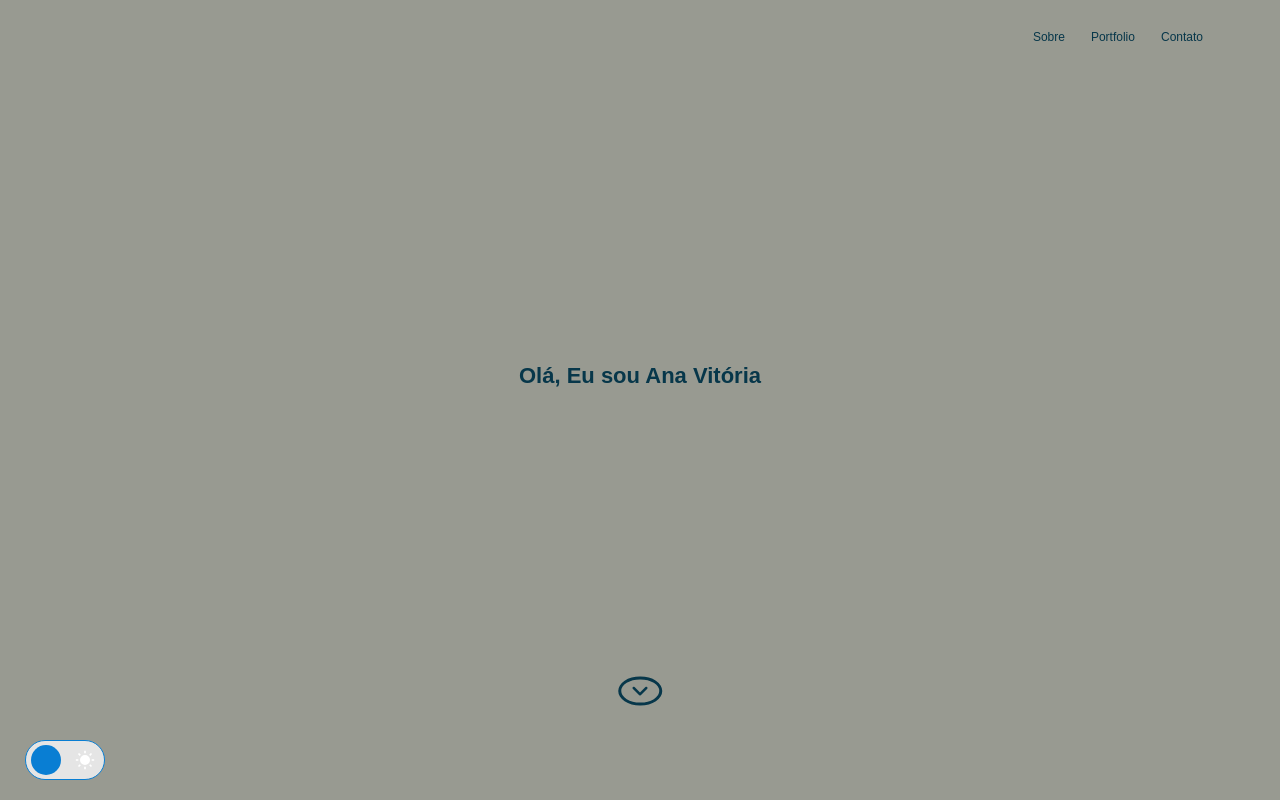
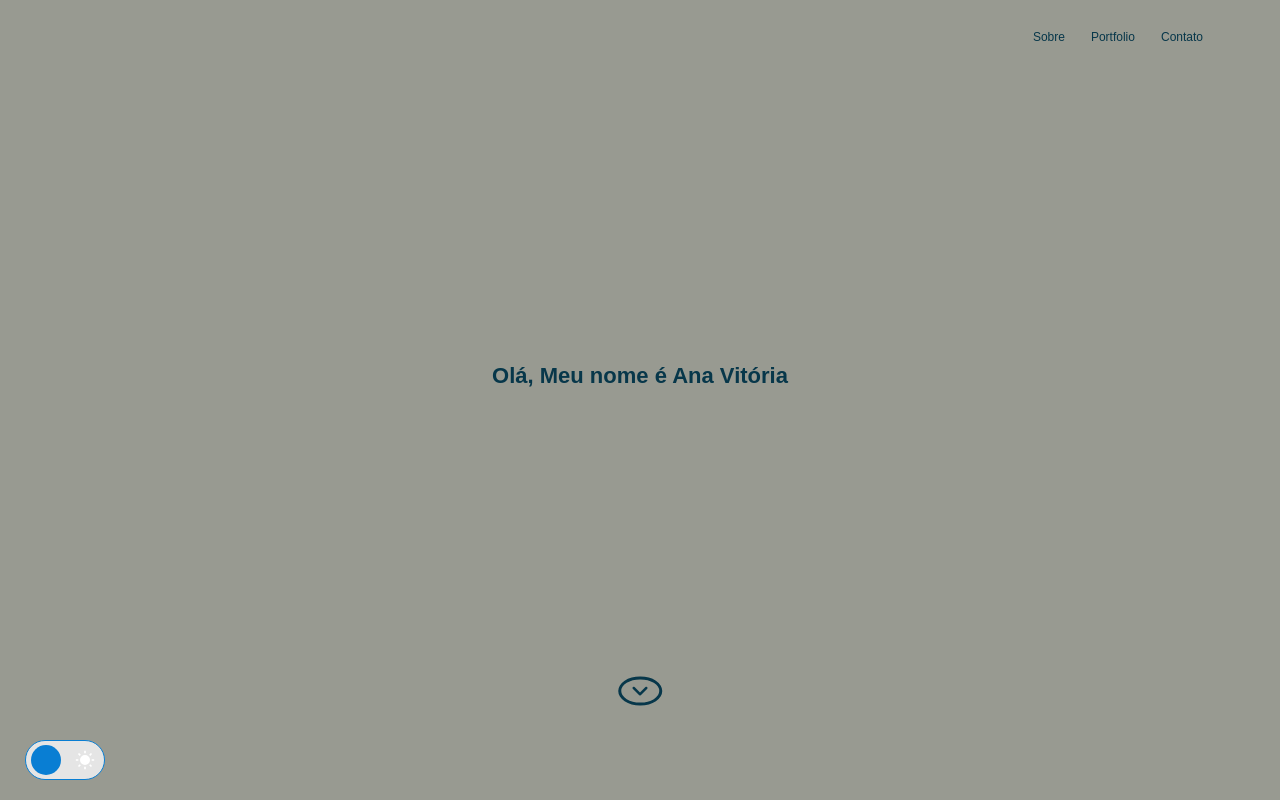
Before and after one commit to avglg/Portifolio, a plain HTML site: page Portifolio/index.html in a window 1280 px wide. Shown: the top 800 px of the page. Drawn offline with nearby package versions, Linux system fonts and the light colour scheme; a script that the page names is missing.

Commit message:
Add files via upload

```diff
--- a/Portifolio/index.html
+++ b/Portifolio/index.html
@@ -58,7 +58,7 @@
 
         <div class="home-content" id="home-page">
             <div class="name">
-                <h1>Olá, Eu sou Ana Vitória</h1>
+                <h1>Olá, Meu nome é Ana Vitória</h1>
 
             </div>
             <div class="angle-down-icon">
@@ -147,7 +147,7 @@
             </div>
             <div class="portfolio-content container">
                 <div class="proj-1">
-                    <!-- <img src="https://i.postimg.cc/qM9TjGTG/Screenshot-80.png"> -->
+
                     <div class="proj1-details">
                         <i class="fab fa-html5"></i>
                         <i class="fab fa-css3-alt"></i>
@@ -166,16 +166,14 @@
 
 
                 </div>
-                <!-- <div class="more-work">
-                    <p>
-                        Mais
-                    </p>
-                     <a href="https://codepen.io/sanketbodke" target="blank">CodePen</a>
-                </div> -->
+
             </div>
         </div>
 
     </section>
+
+
+
     <div class="contact" id="contact-me">
         <div class="container">
             <div class="contact-content">
```
